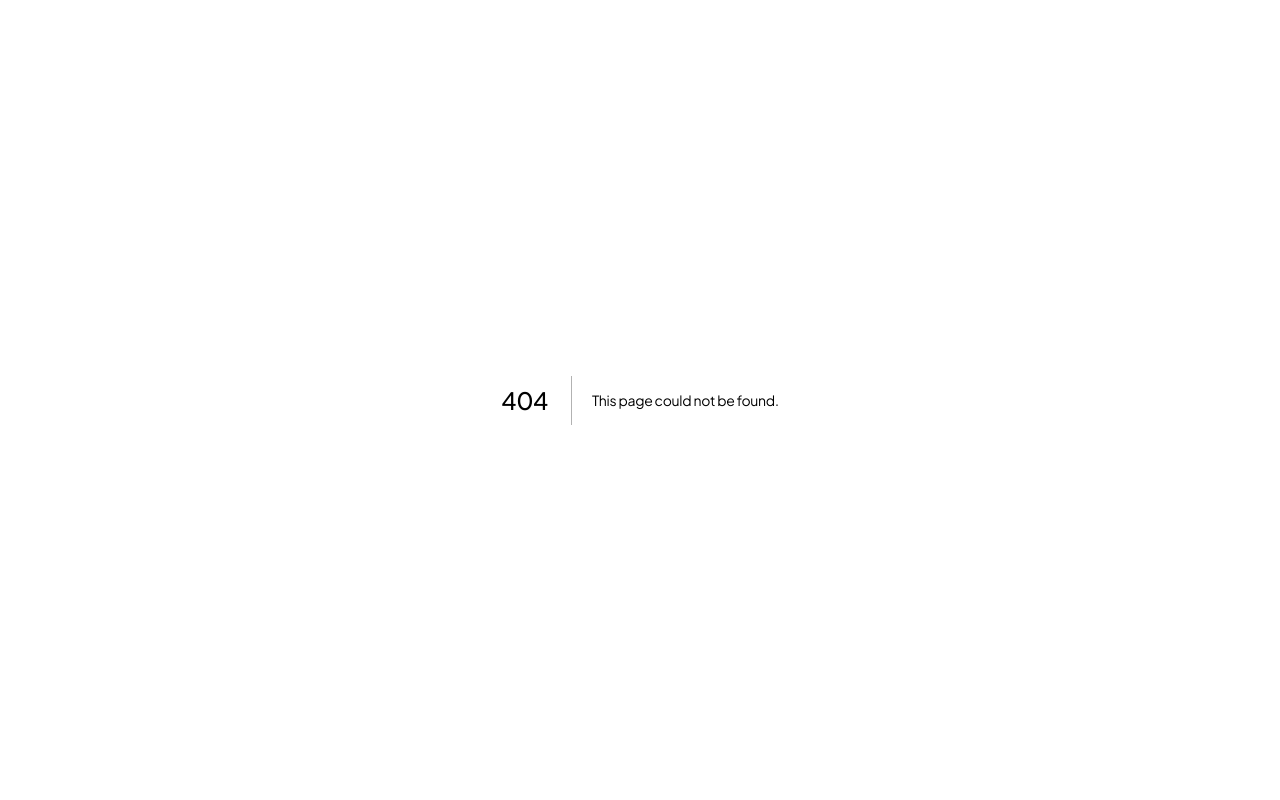
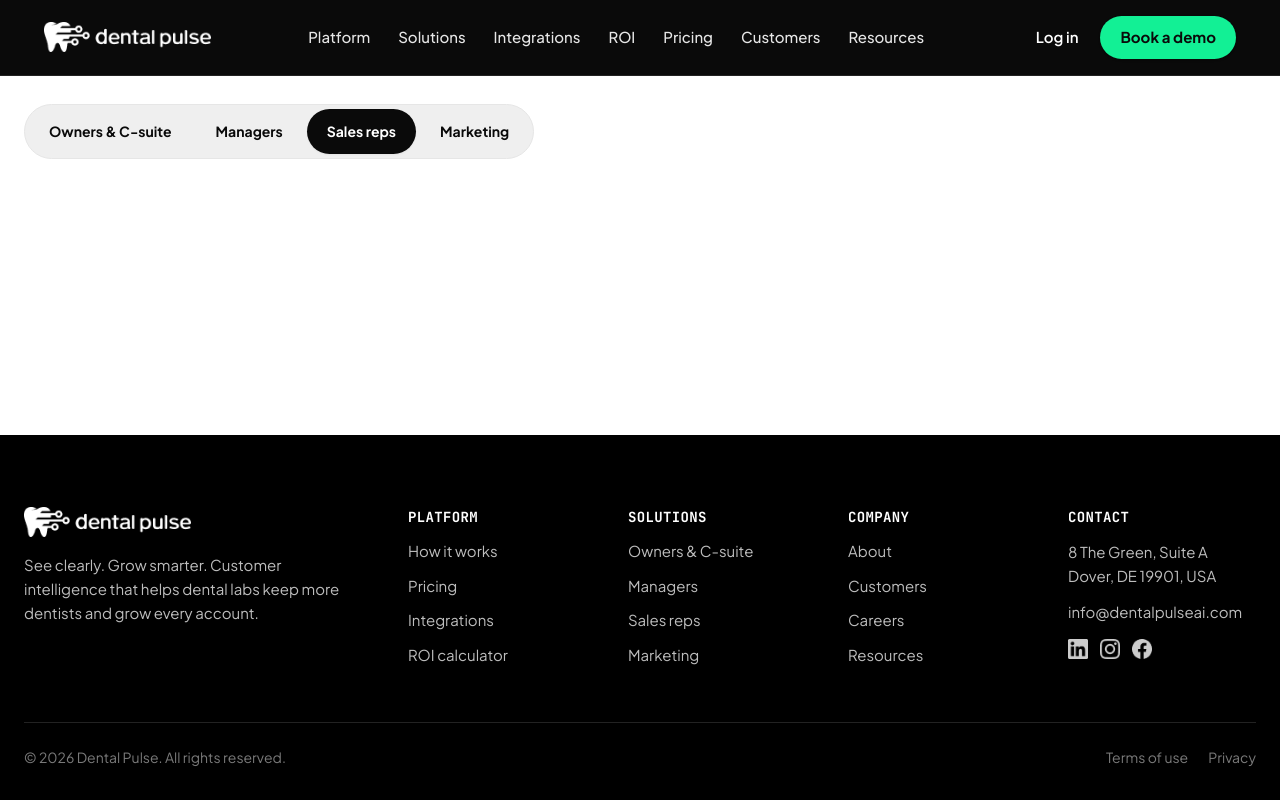
Before and after one commit to dentalPulse/dentalpulse-website, a Next.js app: page /solutions/sales-reps in a window 1280 px wide. Before the commit this address had no page. Built offline with nearby package versions, Linux system fonts and the light colour scheme.

Commit message:
feat(solutions): implement Phase 1 Sales Reps Route Setup and Navigation Linking

```diff
--- /dev/null
+++ b/src/app/solutions/sales-reps/page.tsx
@@ -0,0 +1,29 @@
+import type { Metadata } from 'next';
+import { Header } from '@/components/layout/Header';
+import { Footer } from '@/components/layout/Footer';
+import { SolutionsRoleNav } from '@/components/solutions/SolutionsRoleNav';
+
+export const metadata: Metadata = {
+  title: 'Solutions for Sales Representatives | DentalPulse',
+  description:
+    'Walk into every dental practice knowing what to say. Start each day with a ranked list of priority stops and talking points.',
+  openGraph: {
+    title: 'Solutions for Sales Representatives | DentalPulse',
+    description:
+      'Walk into every dental practice knowing what to say. Start each day with a ranked list of priority stops and talking points.',
+    url: 'https://dentalpulse.com/solutions/sales-reps',
+  },
+};
+
+export default function SalesRepsPage() {
+  return (
+    <main className="min-h-screen w-full flex flex-col bg-white">
+      <Header />
+      <div className="flex-1 w-full flex flex-col">
+        <SolutionsRoleNav activeRole="sales-reps" />
+        {/* Sales Reps sections will be assembled in subsequent phases */}
+      </div>
+      <Footer />
+    </main>
+  );
+}
--- a/src/components/layout/Footer.tsx
+++ b/src/components/layout/Footer.tsx
@@ -52,9 +52,9 @@ export function Footer() {
               <Link href="/solutions/managers" className="text-[#BDBDBD] hover:text-[#12F095] transition-colors">
                 Managers
               </Link>
-              <a href="/#solutions" className="text-[#BDBDBD] hover:text-[#12F095] transition-colors">
+              <Link href="/solutions/sales-reps" className="text-[#BDBDBD] hover:text-[#12F095] transition-colors">
                 Sales reps
-              </a>
+              </Link>
               <a href="/#solutions" className="text-[#BDBDBD] hover:text-[#12F095] transition-colors">
                 Marketing
               </a>
--- a/src/components/solutions/SolutionsRoleNav.tsx
+++ b/src/components/solutions/SolutionsRoleNav.tsx
@@ -9,7 +9,7 @@ export function SolutionsRoleNav({ activeRole = 'owners' }: SolutionsRoleNavProp
   const roles = [
     { id: 'owners', label: 'Owners & C-suite', href: '/solutions' },
     { id: 'managers', label: 'Managers', href: '/solutions/managers' },
-    { id: 'sales-reps', label: 'Sales reps', href: '/solutions#roles' },
+    { id: 'sales-reps', label: 'Sales reps', href: '/solutions/sales-reps' },
     { id: 'marketing', label: 'Marketing', href: '/solutions#roles' },
   ];
 
--- a/src/components/solutions/SolutionsRolesCrosslink.tsx
+++ b/src/components/solutions/SolutionsRolesCrosslink.tsx
@@ -4,7 +4,7 @@ import Link from 'next/link';
 export function SolutionsRolesCrosslink() {
   const roles = [
     { label: 'For managers', href: '/solutions/managers' },
-    { label: 'For sales reps', href: '/solutions#sales-reps' },
+    { label: 'For sales reps', href: '/solutions/sales-reps' },
     { label: 'For marketing', href: '/solutions#marketing' },
   ];
 
--- a/src/components/solutions/managers/ManagersRolesCrosslink.tsx
+++ b/src/components/solutions/managers/ManagersRolesCrosslink.tsx
@@ -4,7 +4,7 @@ import Link from 'next/link';
 export function ManagersRolesCrosslink() {
   const roles = [
     { label: 'For owners & C-suite', href: '/solutions' },
-    { label: 'For sales reps', href: '/solutions#sales-reps' },
+    { label: 'For sales reps', href: '/solutions/sales-reps' },
     { label: 'For marketing', href: '/solutions#marketing' },
   ];
 
```
